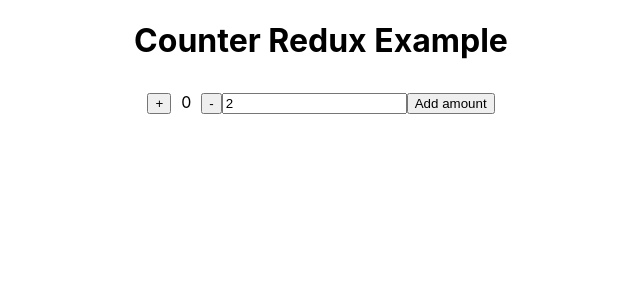
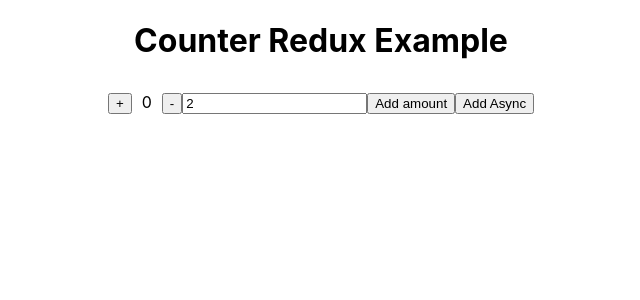
Before and after one commit to jarecsni/essential-redux-example, a React (Create React App) app: page / in a window 1280 px wide. Shown: the top 300 px of the page, without its empty margins (319-959 px from the left). Built offline with nearby package versions, Linux system fonts and the light colour scheme.

Commit message:
Async Thunk added

```diff
--- a/src/features/counter/Counter.js
+++ b/src/features/counter/Counter.js
@@ -1,5 +1,5 @@
 import React, { useState } from 'react';
-import { increment, decrement, incrementByAmount, selectCount } from './CounterSlice';
+import { increment, decrement, incrementByAmount, selectCount, incrementAsync } from './CounterSlice';
 import { useSelector, useDispatch } from 'react-redux';
 
 export function Counter() {
@@ -30,6 +30,11 @@
             >
                 Add amount
             </button>
+            <button
+                onClick={()=>dispatch(incrementAsync(incrementByValue))}
+            >
+                Add Async
+            </button>
         </div>
     );
 }
--- a/src/features/counter/CounterSlice.js
+++ b/src/features/counter/CounterSlice.js
@@ -1,9 +1,18 @@
-import { createSlice } from '@reduxjs/toolkit';
+import { createSlice, createAsyncThunk } from '@reduxjs/toolkit';
+import { fetchCount } from './counterAPI';
 
 const initialState = {
     value: 0,
     status: 'idle'
 };
+
+export const incrementAsync = createAsyncThunk(
+    'counter/fetchCount',
+    async (amount) => {
+        const response = await fetchCount(amount);
+        return response.data;
+    }
+)
 
 export const counterSlice = createSlice({
     name: 'counter',
@@ -18,6 +27,12 @@
         incrementByAmount: (state, action) => {
             state.value += action.payload;
         }
+    },
+    extraReducers: (builder) => {
+        builder.addCase(incrementAsync.fulfilled, (state, action) => {
+            state.status = 'idle';
+            state.value += action.payload;
+        });
     }
 });
 
--- /dev/null
+++ b/src/features/counter/counterAPI.js
@@ -0,0 +1,8 @@
+
+export const fetchCount = (amount = 1) => {
+    return new Promise((resolve) => {
+        setTimeout(() => {
+            resolve({ data: amount });
+        }, 500);
+    })
+}
```
